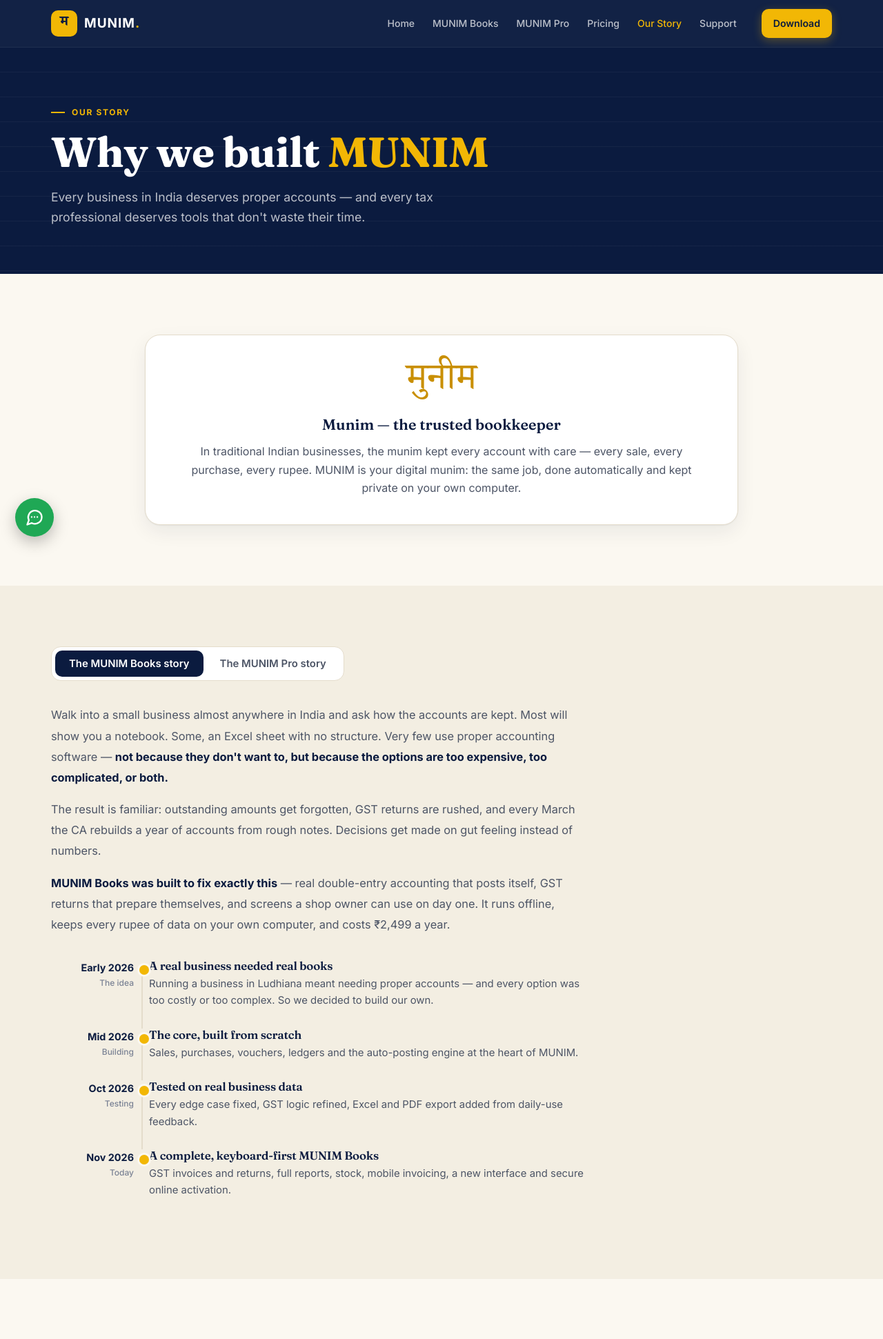
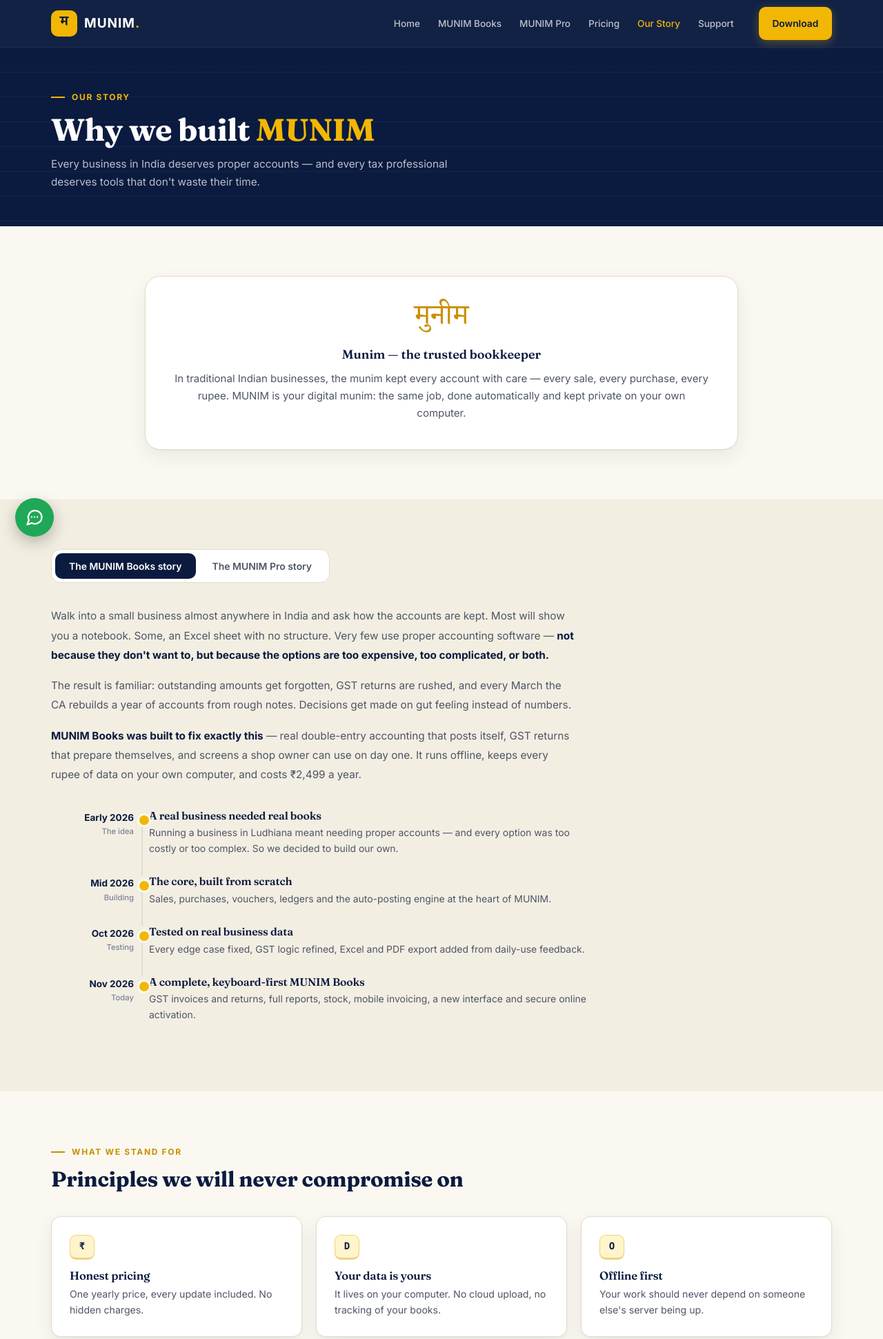
Before and after one commit to catoolskit/munim, a plain HTML site: page story.html in a window 1280 px wide. Shown: the top 1941 px of the page at 69% size. Drawn offline with Linux system fonts and the light colour scheme.

Commit message:
Adjust font sizes and padding for various elements

```diff
--- a/site.css
+++ b/site.css
@@ -288,3 +288,25 @@ details.faq p{padding:0 0 18px;font-size:.95rem}
 .person{display:flex;gap:20px;align-items:center}
 .avatar{width:72px;height:72px;border-radius:50%;background:var(--gold);color:var(--ink);display:grid;place-items:center;font:700 1.8rem var(--serif);flex-shrink:0}
 @media (max-width:600px){.tl{grid-template-columns:80px 1fr;gap:16px}.tl::before{left:86px}}
+
+/* ── Size tune: slightly smaller, calmer text ── */
+html{font-size:15px}
+h1{font-size:clamp(2rem,4vw,3rem)}
+h2{font-size:clamp(1.55rem,2.6vw,2.05rem)}
+h3{font-size:1.1rem}
+.lead{font-size:1.02rem}
+.hero{padding:64px 0 60px}
+.page-hero{padding:56px 0 52px}
+.page-hero h1{margin:12px 0}
+.sec{padding:72px 0}
+.sec-head{margin-bottom:36px}
+.prod{padding:28px}
+.prod h3{font-size:1.45rem}
+.price-line b{font-size:1.35rem}
+.price .amt{font-size:2rem}
+.btn{padding:.75rem 1.25rem;font-size:.92rem}
+.btn-lg{padding:.85rem 1.5rem;font-size:.97rem}
+.nav a{font-size:13.5px}
+.strip b{font-size:1.25rem}
+.quote .big{font-size:2.8rem}
+.quote blockquote{font-size:1.2rem}
```
